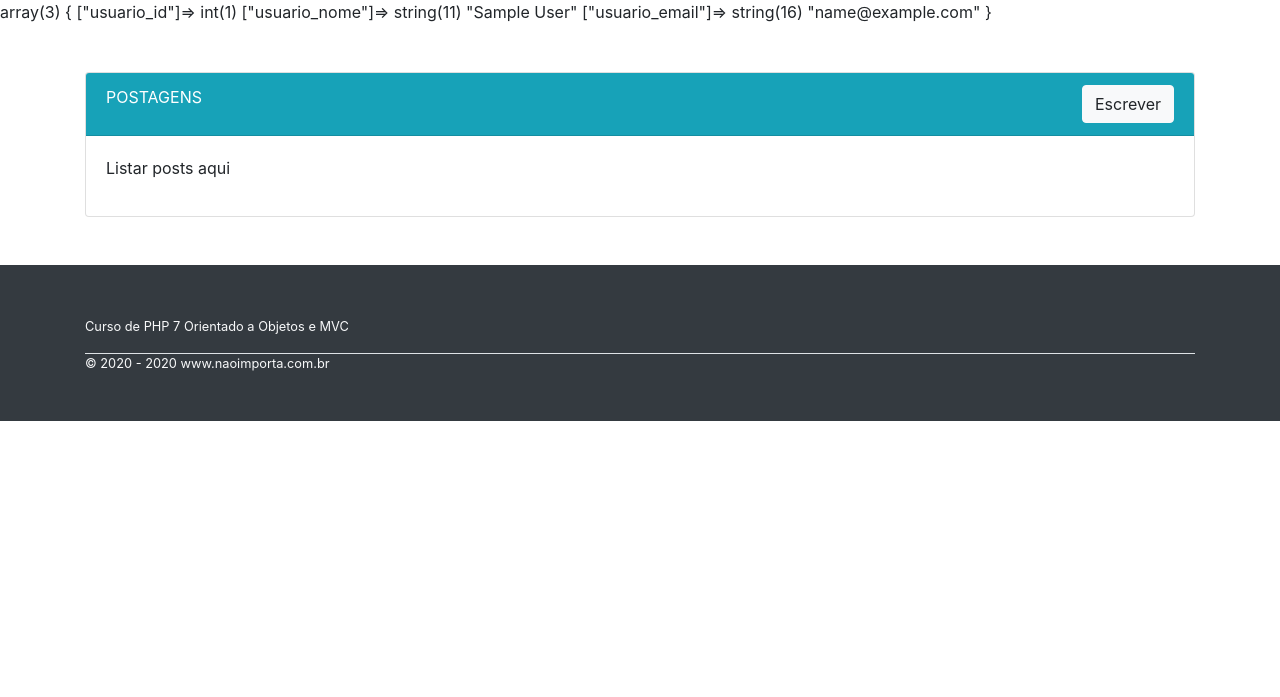
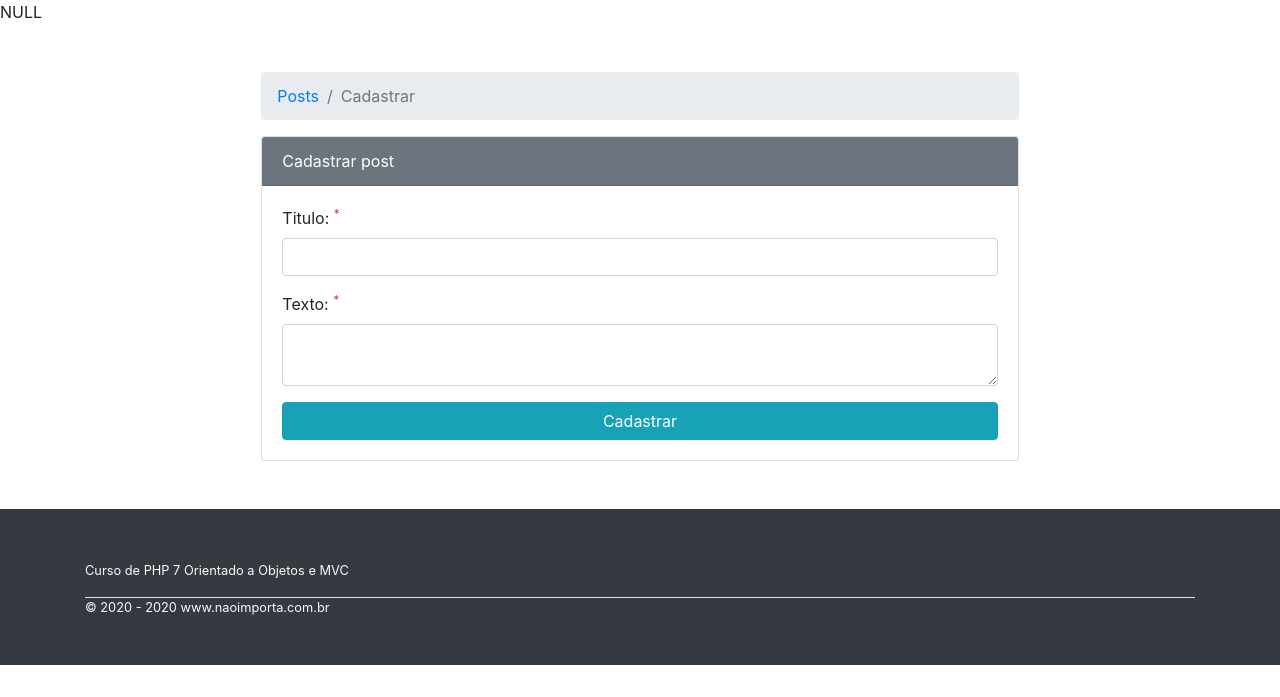
Before and after one commit to AllanGhaok/login_system, a PHP site: page /curso_php_mvc/posts/cadastrar in a window 1280 px wide. Shown: the part 103-800 px from the top of the page. Run offline with PHP 8.4, Linux system fonts and the light colour scheme; the visitor is signed in with stand-in values (Sample User, id 1).

Commit message:
Making a Form to register a Post

```diff
--- a/app/Controllers/Posts.php
+++ b/app/Controllers/Posts.php
@@ -1,5 +1,4 @@
 <?php
-
 class Posts extends Controller {
 
 	public function __construct(){
@@ -12,4 +11,36 @@ class Posts extends Controller {
 
 		$this->view('posts/index');
 	}
+
+	public function cadastrar(){
+		$formulario = filter_input_array(INPUT_POST, FILTER_SANITIZE_STRING);
+		if(isset($formulario)):
+			$dados = [
+				'titulo' => trim($formulario['titulo']),
+				'texto' => trim($formulario['texto'])
+			];
+
+			if(in_array("", $formulario)):
+				if(empty($formulario['titulo'])):
+					$dados['titulo_erro'] = 'Preencha o campo Titulo.';
+				endif;
+
+				if(empty($formulario['texto'])):
+					$dados['texto_erro'] = 'Preencha o campo Texto.';
+				endif;
+			else:
+				echo 'Pode cadastrar o post.';
+			endif;
+
+		else:
+			$dados = [
+				'titulo' => '',
+				'texto' => '',
+				'titulo_erro' => '',
+				'texto_erro' => '',
+			];
+		endif;
+		var_dump($formulario);
+		$this->view('posts/cadastrar', $dados);
+	}
 }
--- /dev/null
+++ b/app/Views/posts/cadastrar.php
@@ -0,0 +1,35 @@
+<div class="col-md-8 mx-auto p-5">
+
+	<nav aria-label="breadcrumb">
+		<ol class="breadcrumb">
+			<li class="breadcrumb-item"><a href="<?=URL?>/posts">Posts</a></li>
+			<li class="breadcrumb-item active" aria-current="page">Cadastrar</li>
+		</ol>
+	</nav>
+
+	<div class="card">
+		<div class="card-header bg-secondary text-white">
+			Cadastrar post
+		</div>
+		<div class="card-body">
+			<form name="login" method="POST" action="<?=URL?>/posts/cadastrar">
+				<div class="form-group">
+					<label for="titulo">Titulo: <sup class="text-danger">*</sup></label>
+					<input type="titulo" name="titulo" id="titulo" value = "<?=$dados['titulo']?>" class="form-control <?=$dados['titulo_erro'] ? 'is-invalid' : ''?>" >
+					<div class="invalid-feedback">
+						<?=$dados['titulo_erro']?>
+					</div>
+				</div>
+				<div class="form-group">
+					<label for="texto">Texto: <sup class="text-danger">*</sup></label>
+					<textarea name="texto" id="texto" class="form-control <?=$dados['texto_erro'] ? 'is-invalid' : ''?>"><?=$dados['texto']?></textarea>
+					<div class="invalid-feedback">
+						<?=$dados['texto_erro']?>
+					</div>
+				</div>
+
+				<input type="submit" value="Cadastrar" class="btn btn-info btn-block">
+			</form>
+		</div>
+	</div>
+</div>
--- a/app/Views/topo.php
+++ b/app/Views/topo.php
@@ -30,7 +30,3 @@
         </nav>
     </div>
 </header>
-
-<?php
-var_dump($_SESSION);
-?>
```
